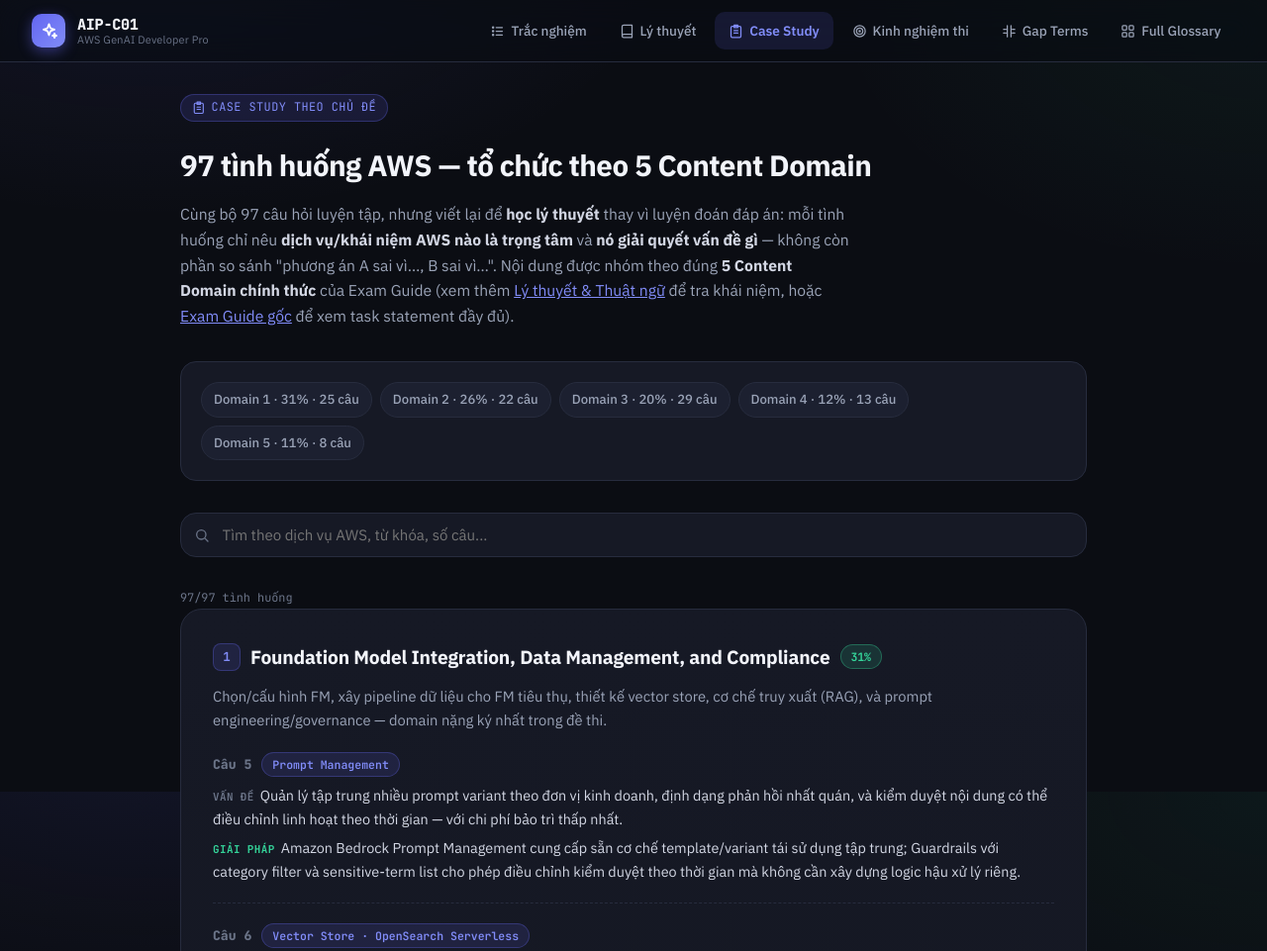
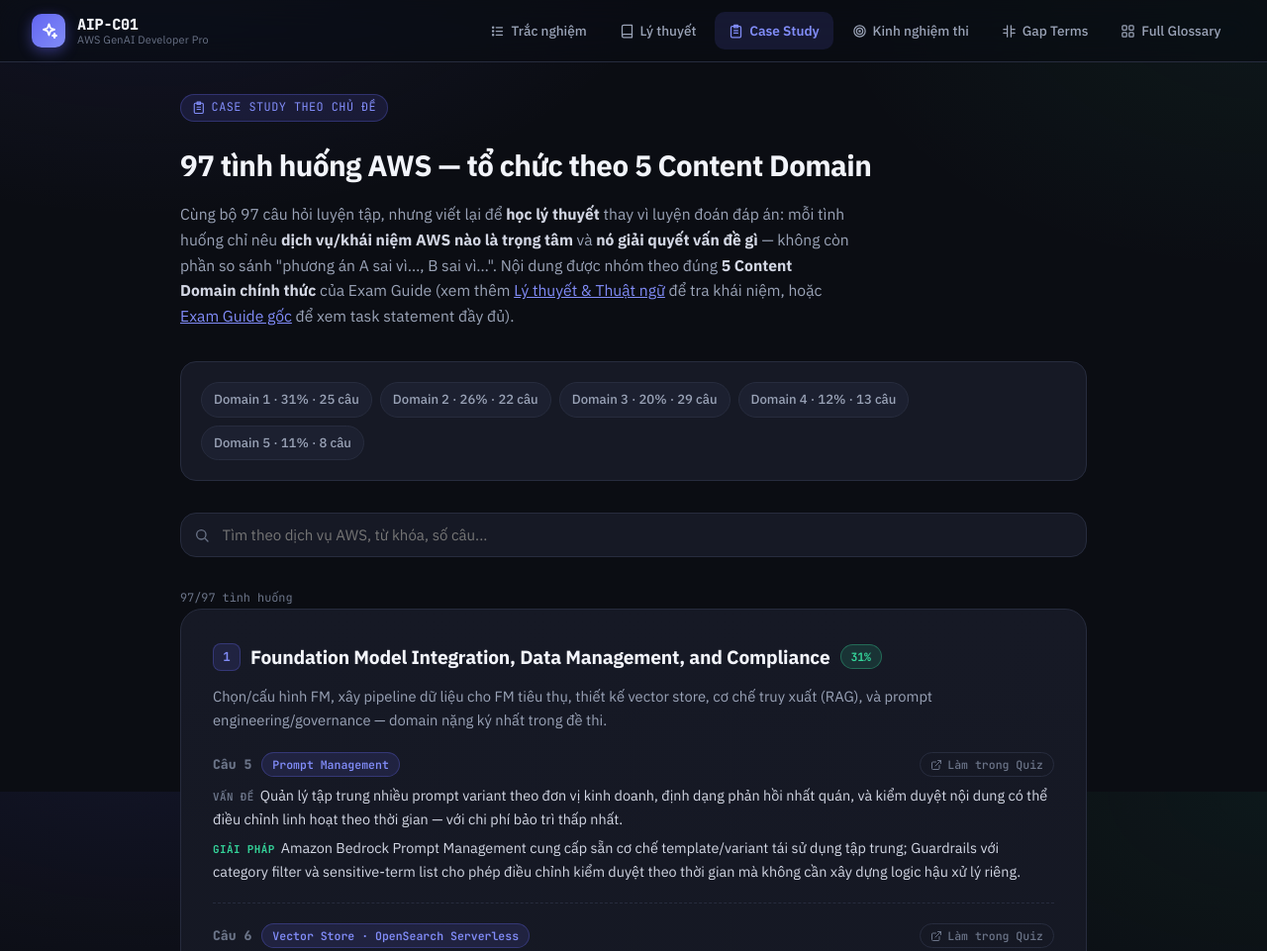
Before and after one commit to vinhnguyenthanhdn/aip, a plain HTML site: page aws_aip_c01_summary.html in a window 1280 px wide. Shown: the top 961 px of the page at 99% size. Drawn offline with Linux system fonts and the light colour scheme.

Commit message:
Link each case-study question to its exact quiz question
Add a "Làm trong Quiz" link on every card in aws_aip_c01_summary.html
pointing to index.html?q=<question_number>. index.html now reads that
query param on load and jumps straight to the matching question by
question_number instead of the last saved progress index.

```diff
--- a/aws_aip_c01_summary.html
+++ b/aws_aip_c01_summary.html
@@ -162,6 +162,16 @@
     padding: 2px 10px; border-radius: 999px;
     background: var(--accent-dim); color: var(--accent-2); border: 1px solid rgba(99,102,241,0.3);
   }
+  .case-link {
+    display: inline-flex; align-items: center; gap: 5px;
+    margin-left: auto;
+    font-family: var(--font-mono); font-size: 0.72rem; font-weight: 500;
+    color: var(--muted-2); text-decoration: none;
+    padding: 2px 10px; border-radius: 999px; border: 1px solid var(--border);
+    transition: color .2s var(--ease), border-color .2s var(--ease), background .2s var(--ease);
+  }
+  .case-link .icon { width: 12px; height: 12px; }
+  .case-link:hover { color: var(--accent-2); border-color: rgba(99,102,241,0.3); background: var(--accent-dim); }
   .case p { font-size: 0.9rem; color: #D3D7E4; margin-bottom: 5px; }
   .case p:last-child { margin-bottom: 0; }
   .case .lbl {
@@ -216,6 +226,7 @@
     <symbol id="i-target" viewBox="0 0 24 24"><circle cx="12" cy="12" r="9"/><circle cx="12" cy="12" r="5"/><circle cx="12" cy="12" r="1"/></symbol>
     <symbol id="i-clipboard" viewBox="0 0 24 24"><rect x="4" y="4" width="16" height="18" rx="2"/><path d="M9 2h6v4H9z"/><path d="M9 11h6M9 15h6"/></symbol>
     <symbol id="i-search" viewBox="0 0 24 24"><circle cx="11" cy="11" r="7"/><path d="M21 21l-4.3-4.3"/></symbol>
+    <symbol id="i-external" viewBox="0 0 24 24"><path d="M18 13v6a2 2 0 01-2 2H5a2 2 0 01-2-2V8a2 2 0 012-2h6"/><path d="M15 3h6v6M10 14L21 3"/></symbol>
     <symbol id="i-arrow-up" viewBox="0 0 24 24"><path d="M12 19V5M5 12l7-7 7 7"/></symbol>
     <symbol id="i-gap" viewBox="0 0 24 24"><path d="M9 3v18M15 3v18"/><path d="M3 9h4M17 9h4M3 15h4M17 15h4"/></symbol>
     <symbol id="i-grid" viewBox="0 0 24 24"><rect x="3" y="3" width="7" height="7" rx="1.5"/><rect x="14" y="3" width="7" height="7" rx="1.5"/><rect x="3" y="14" width="7" height="7" rx="1.5"/><rect x="14" y="14" width="7" height="7" rx="1.5"/></symbol>
@@ -413,6 +424,7 @@
       <div class="case-head">
         <span class="case-num">Câu ${num}</span>
         <span class="case-tag">${esc(tag)}</span>
+        <a class="case-link" href="index.html?q=${num}"><svg class="icon"><use href="#i-external"/></svg>Làm trong Quiz</a>
       </div>
       <p><span class="lbl problem">Vấn đề</span>${esc(problem)}</p>
       <p><span class="lbl solution">Giải pháp</span>${esc(solution)}</p>
```
Also changed, not shown: index.html (+5 -0 lines).
